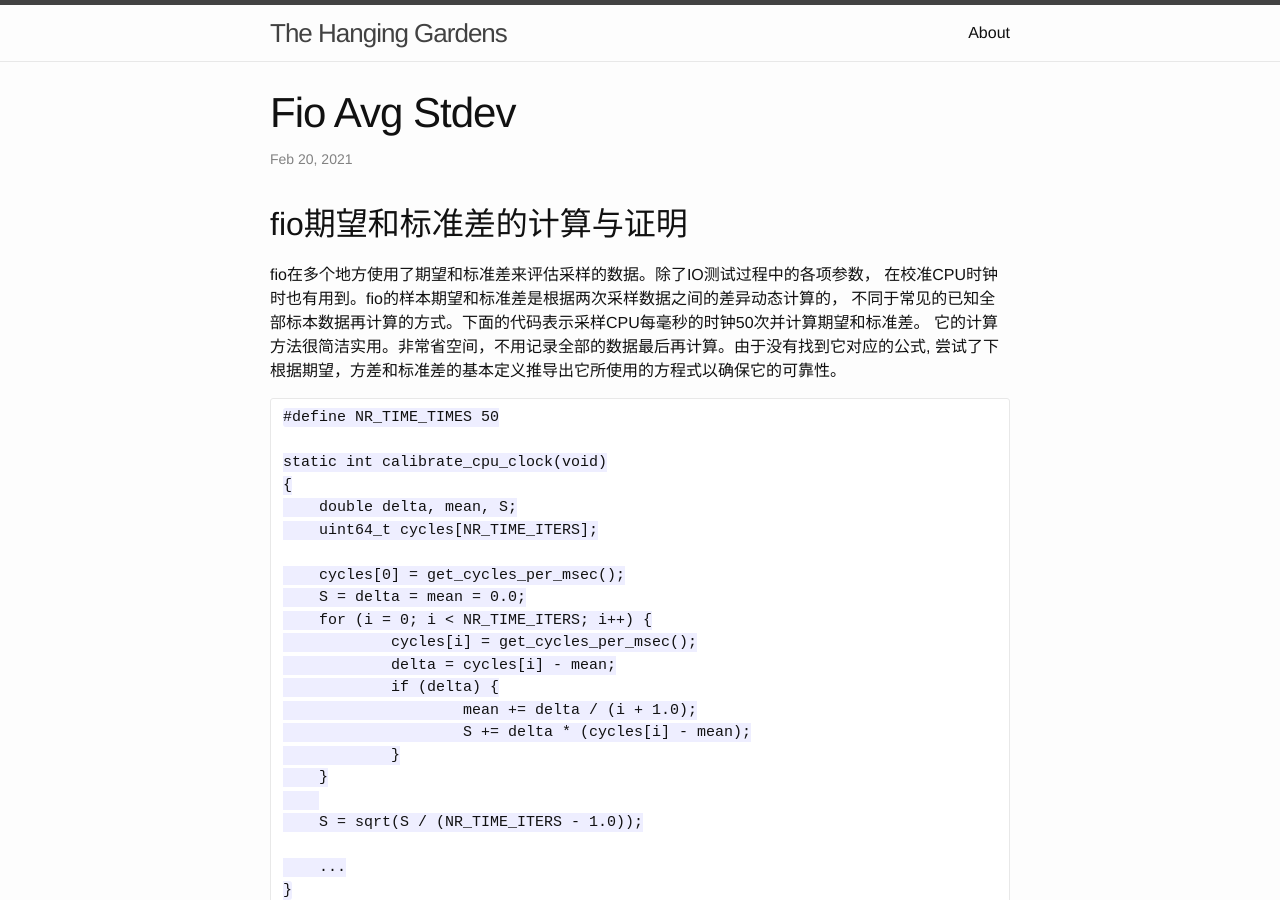
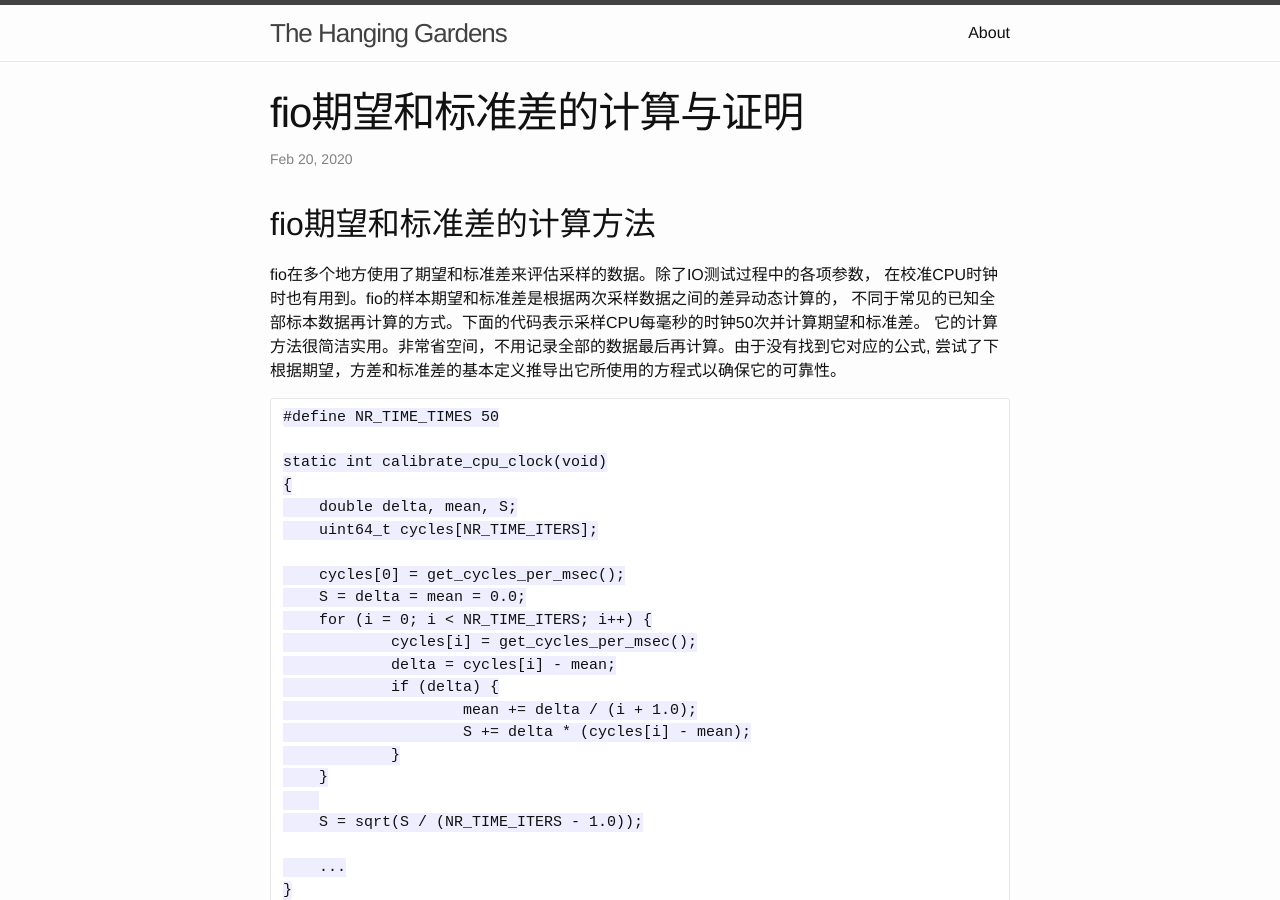
Before and after one commit to bablon/bablon.github.io, a Jekyll site: the page built from _posts/2021-02-20-fio-avg-stdev.md, in a window 1280 px wide and 900 px high. Built offline with Jekyll 4.4.1, drawn with Linux system fonts in a browser that asks for light colours; our own code applies the rules of GitHub Pages for plain Markdown files.

Commit message:
fix title for fio-avg-stdev.md

```diff
--- a/_posts/2021-02-20-fio-avg-stdev.md
+++ b/_posts/2021-02-20-fio-avg-stdev.md
@@ -1,4 +1,11 @@
-## fio期望和标准差的计算与证明
+---
+layout: post
+title:  "fio期望和标准差的计算与证明"
+date:   2020-02-20 23:30:00
+categories: fio
+---
+
+## fio期望和标准差的计算方法
 
 fio在多个地方使用了期望和标准差来评估采样的数据。除了IO测试过程中的各项参数，
 在校准CPU时钟时也有用到。fio的样本期望和标准差是根据两次采样数据之间的差异动态计算的，
```
